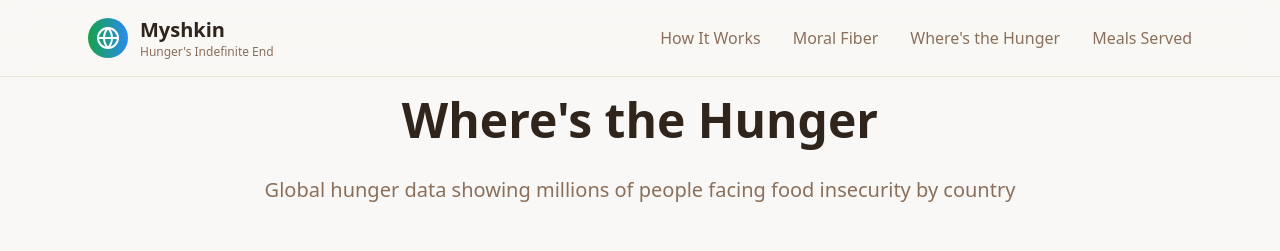
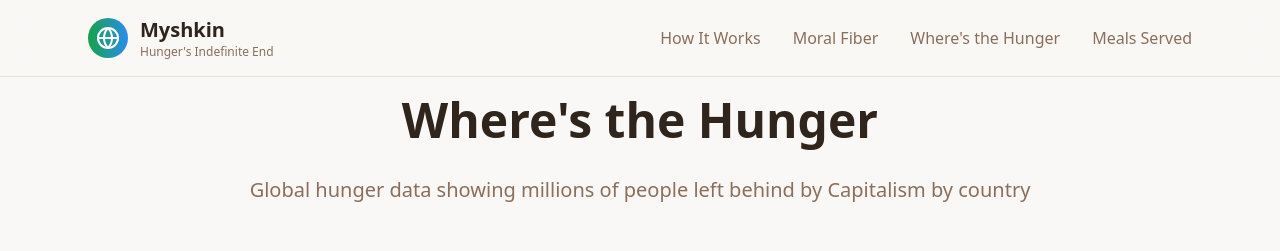
Before and after one commit to adityanarayanan95-collab/end-hunger-now, a React (Vite) app: page /wheres-the-hunger in a window 1280 px wide. Shown: the top 251 px of the page. Built offline with nearby package versions, Linux system fonts and the light colour scheme.

Commit message:
Update Where's the Hunger page text
Changed the text on the Where's the Hunger page from "Global hunger data showing millions of people facing food insecurity by country" to "Global hunger data showing millions of people left behind by Capitalism by country".
-edited src/pages/WheresTheHunger.tsx

```diff
--- a/src/pages/WheresTheHunger.tsx
+++ b/src/pages/WheresTheHunger.tsx
@@ -79,7 +79,7 @@ const WheresTheHunger = () => {
             Where's the Hunger
           </h1>
           <p className="text-xl text-muted-foreground text-center mb-12">
-            Global hunger data showing millions of people facing food insecurity by country
+            Global hunger data showing millions of people left behind by Capitalism by country
           </p>
 
           <div className="grid grid-cols-1 md:grid-cols-2 lg:grid-cols-3 gap-6">
```
